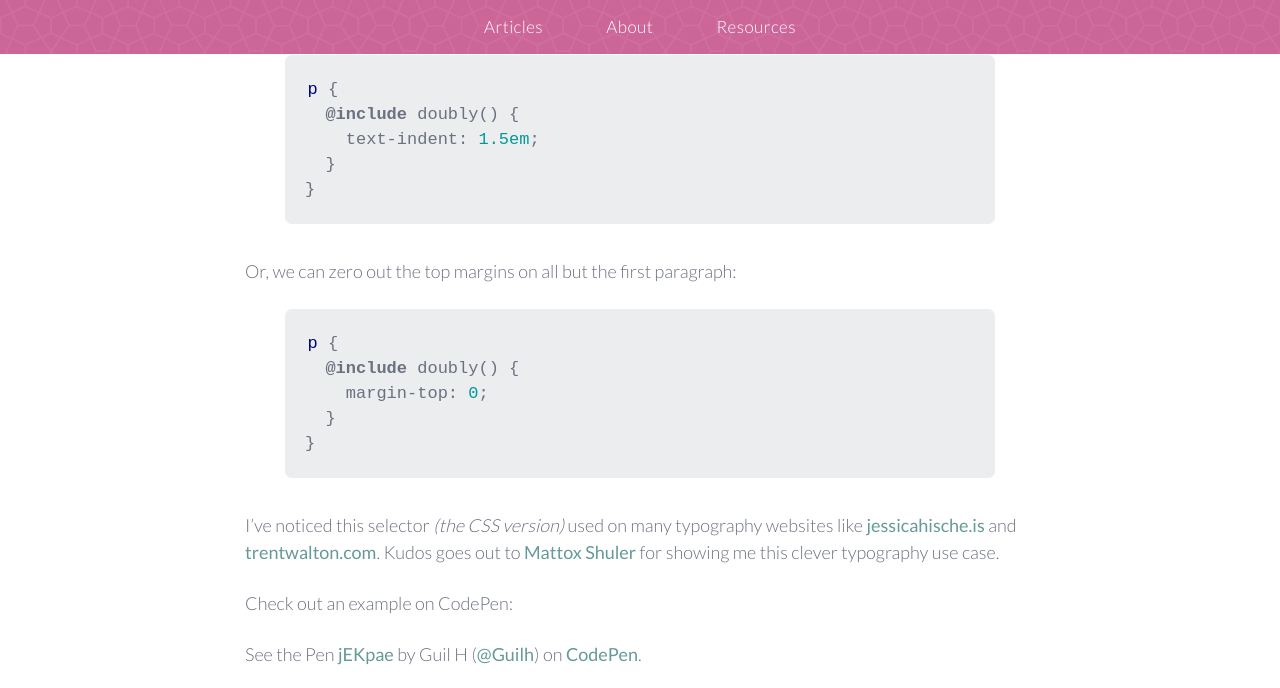
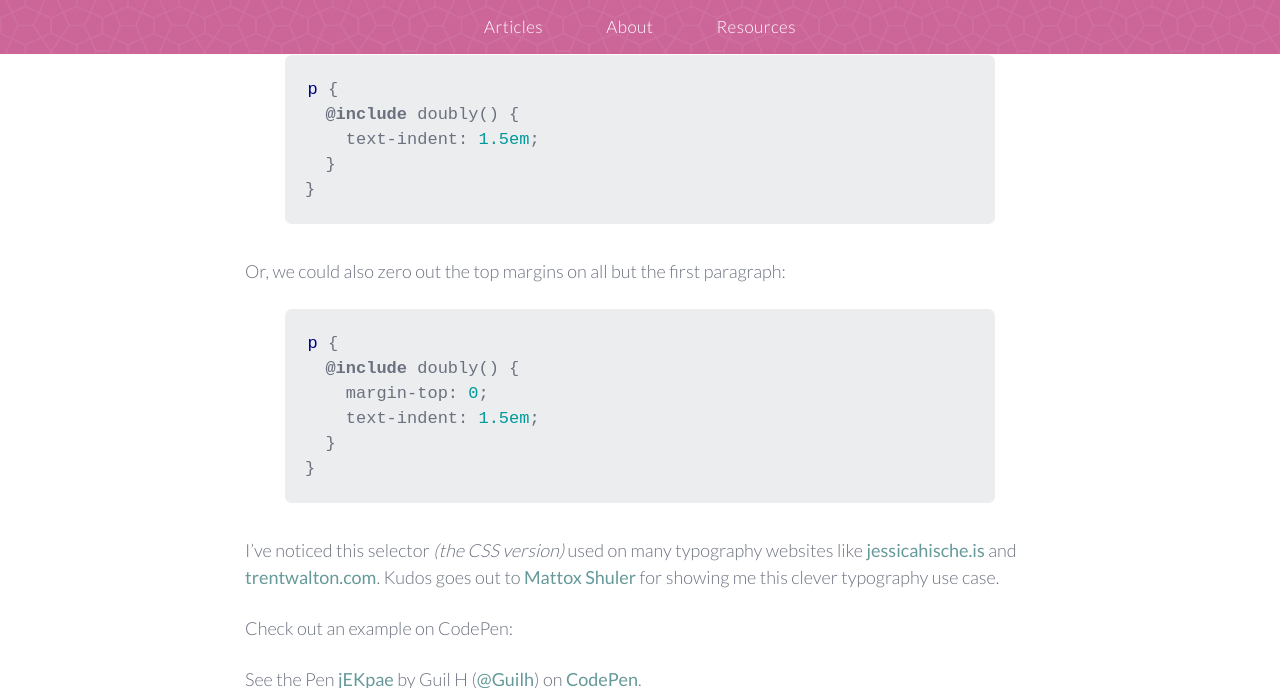
Before and after one commit to sassbreak/sassbreak.github.io, a Jekyll site: the page built from _posts/2015-03-09-double-ampersand-mixin.md, in a window 1280 px wide and 900 px high, scrolled down 2852 px, cut to the strip 0-688 px from the top of the window. Built offline with Jekyll 4.4.1, drawn with Linux system fonts in a browser that asks for light colours; comment, search, counter and statistics services are not loaded.

Commit message:
post edits

```diff
--- a/_posts/2015-03-09-double-ampersand-mixin.md
+++ b/_posts/2015-03-09-double-ampersand-mixin.md
@@ -108,12 +108,13 @@ p {
 }
 {% endhighlight %}
 
-Or, we can zero out the top margins on all but the first paragraph:
+Or, we could also zero out the top margins on all but the first paragraph:
 
 {% highlight scss %}
 p {
   @include doubly() {
     margin-top: 0;
+    text-indent: 1.5em;
   }
 }
 {% endhighlight %}
```
